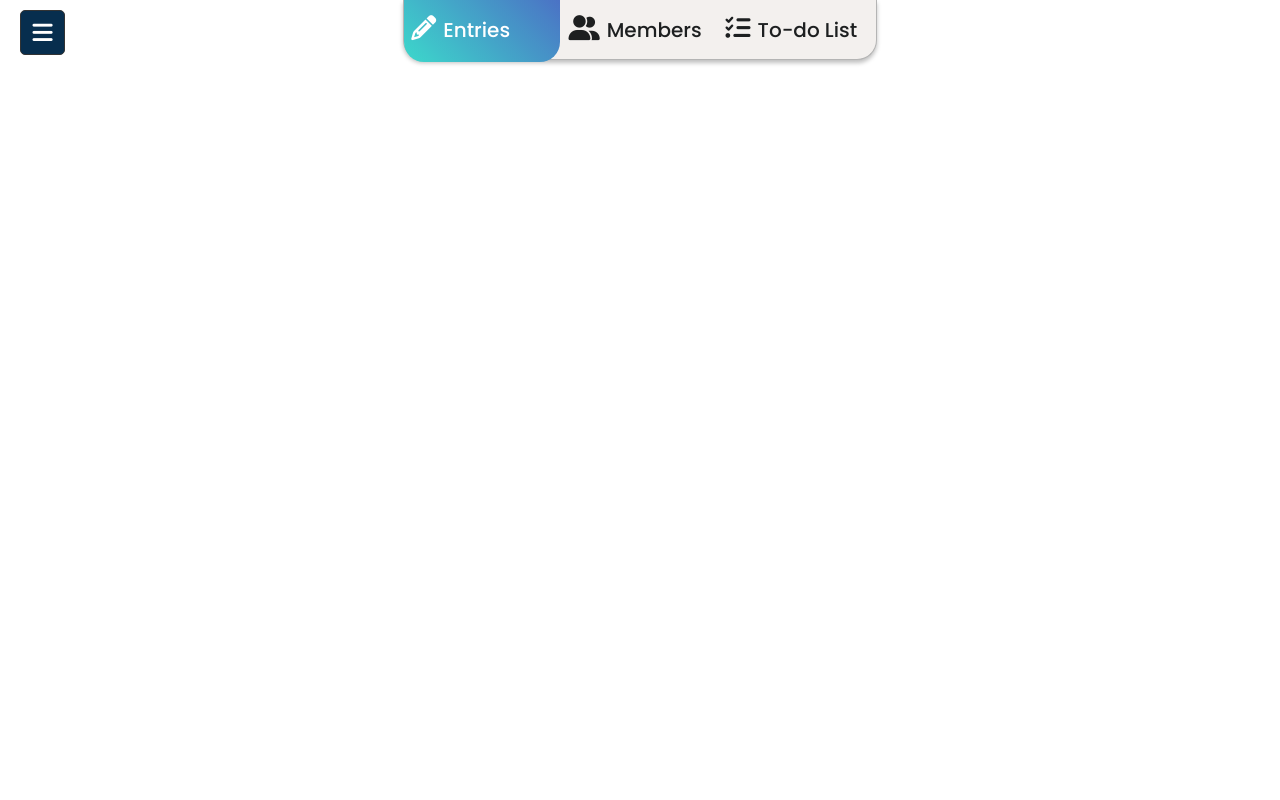
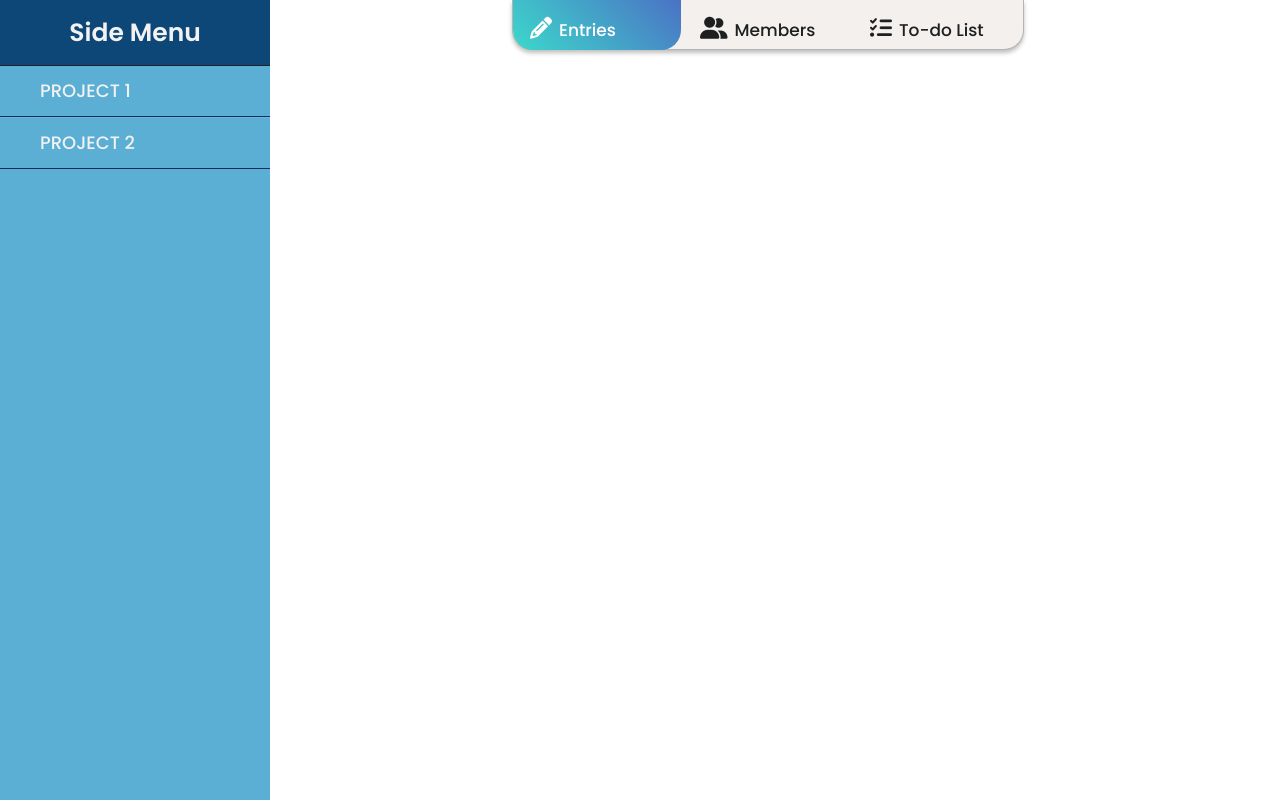
Before and after one commit to AmrutaKoshe/Project-Planner, a PHP site: page /sidebar.html in a window 1280 px wide. Run offline with PHP 8.4, Linux system fonts and the light colour scheme; some libraries are stand-ins or nearby versions.

Commit message:
Update style.css

```diff
--- a/css/style.css
+++ b/css/style.css
@@ -56,9 +56,9 @@
   width: 270px;
   overflow: hidden;
   left: -270px;
-  /* left: 0px; */
   transition: all 0.3s ease;
 }
+
 #btn:checked ~ #sidebar{
   left: 0;
 }
@@ -175,8 +175,8 @@
 
 .wrapper1{
     margin: 0 auto;
-  height: 60px;
-  width: 37vw;
+  height: 50px;
+  width: 40vw;
   background: #f3f0ee;
   line-height: 60px;
   border-bottom-left-radius: 20px;
@@ -199,7 +199,7 @@
   position: relative;
   z-index: -1;
   color: #1d1f20;
-  font-size: 20px;
+  font-size: 17px;
   font-weight: 500;
   text-decoration: none;
   transition: color 0.6s ease;
@@ -212,12 +212,14 @@
   color: #fff;
 }
 .wrapper1 nav label a i{
-  font-size: 25px;
-  margin: 0 7px;
+  font-size: 22px;
+  margin: 0px 7px;
+  margin-left: 10%;
 }
+
 .wrapper1 nav .tab{
   position: absolute;
-  height: 100%;
+  height: 50px;
   width: 33%;
   left: 0;
   top: 0;
@@ -243,3 +245,51 @@
 .wrapper1 nav input{
   display: none;
 }
+
+@media screen and (min-width: 1025px){
+  .wrapper .menu-btn{
+    display: none;
+  }
+
+  .wrapper1{
+    margin-left: 40%;
+  }
+
+  #sidebar{
+    left: 0px;
+  }
+
+}
+
+@media screen and (max-width: 768px){
+  .wrapper1{
+    width: 80%;
+    margin-left: 18%;
+  }
+
+  .wrapper1 nav label a{
+    font-size: 15px;
+    margin-left: 10%;
+  }
+
+  .wrapper1 nav label a i{
+    display:none;
+  }
+
+
+  .wrapper .menu-btn{
+    left: 10px;
+  }
+}
+
+@media screen and (max-width: 360px){
+  .wrapper1{
+    width: 80%;
+    margin-left: 20%;
+  }
+
+  .wrapper1 nav label a{
+    font-size: 13px;
+  }
+
+}
```
